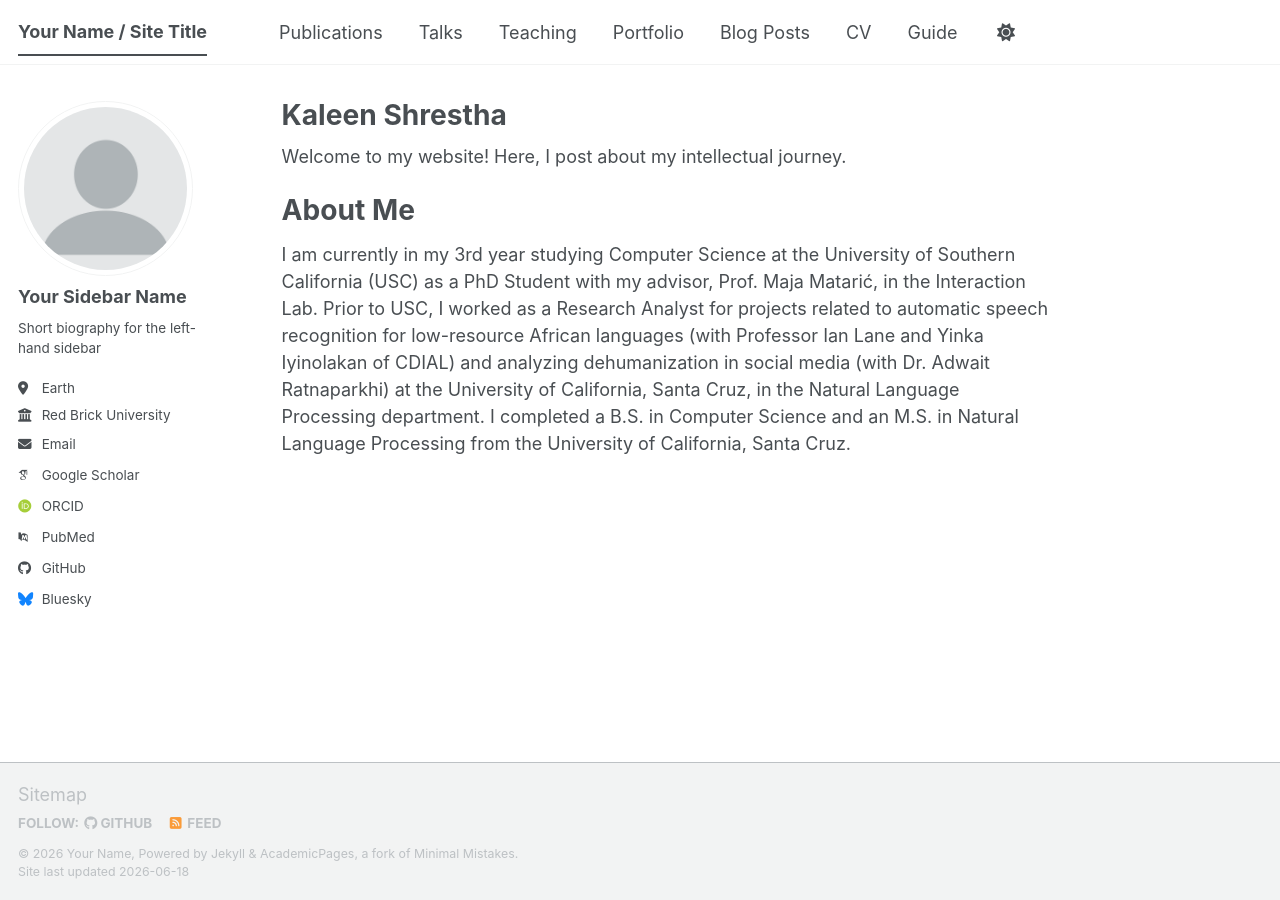
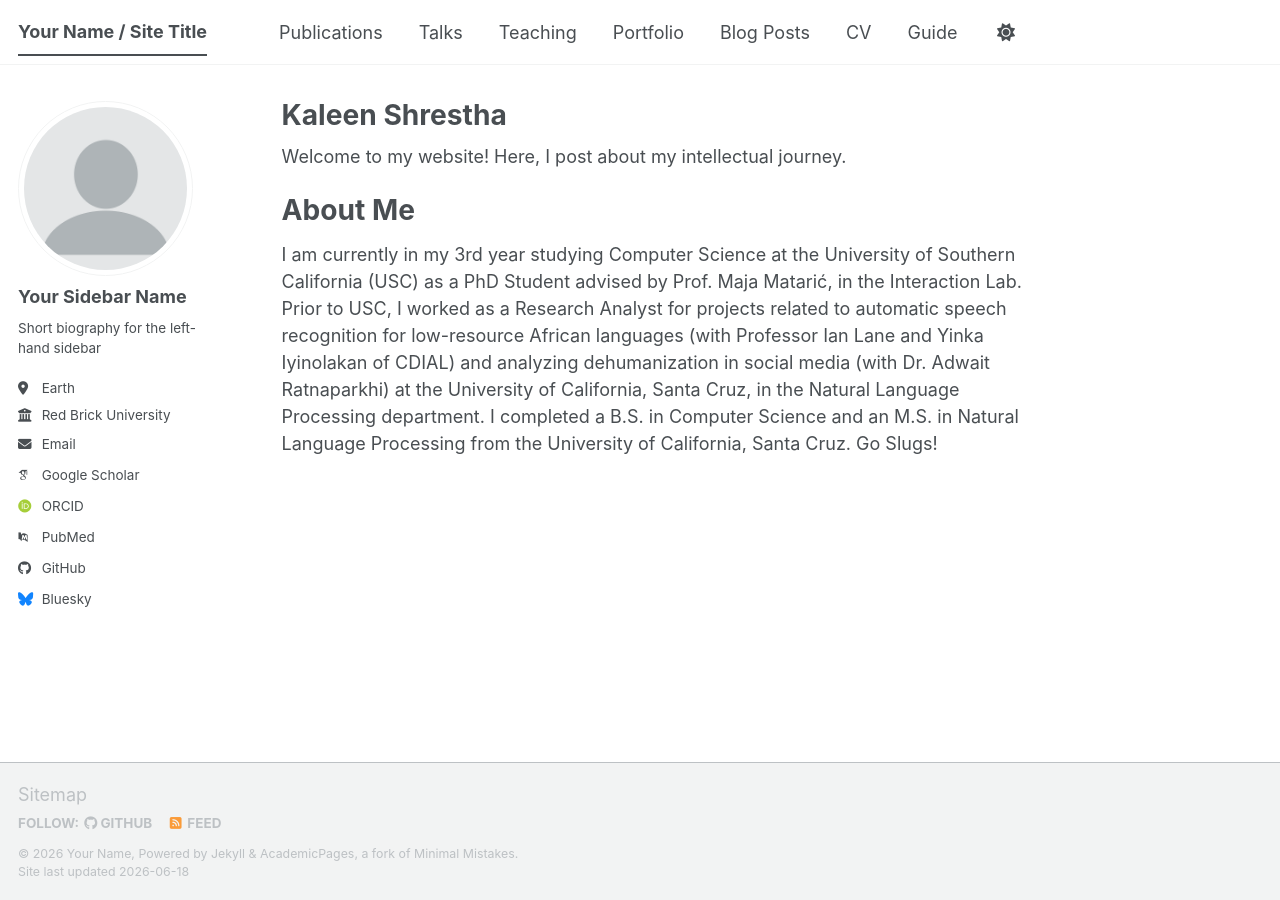
Before and after one commit to kashrest/kashrest.github.io, a Jekyll site: the page built from _pages/about.md, in a window 1280 px wide. Built offline with Jekyll 4.4.1, drawn with Linux system fonts in a browser that asks for light colours; some web fonts are replaced; a script bundle is joined from its source files by our own code; library files that are not in the unit come from our copies.

Commit message:
Google scholar

```diff
--- a/_pages/about.md
+++ b/_pages/about.md
@@ -12,4 +12,4 @@
 
 About Me
 ======
-I am currently in my 3rd year studying Computer Science at the University of Southern California (USC) as a PhD Student with my advisor, Prof. Maja Matarić, in the Interaction Lab. Prior to USC, I worked as a Research Analyst for projects related to automatic speech recognition for low-resource African languages (with Professor Ian Lane and Yinka Iyinolakan of CDIAL) and analyzing dehumanization in social media (with Dr. Adwait Ratnaparkhi) at the University of California, Santa Cruz, in the Natural Language Processing department. I completed a B.S. in Computer Science and an M.S. in Natural Language Processing from the University of California, Santa Cruz.
+I am currently in my 3rd year studying Computer Science at the University of Southern California (USC) as a PhD Student advised by Prof. Maja Matarić, in the Interaction Lab. Prior to USC, I worked as a Research Analyst for projects related to automatic speech recognition for low-resource African languages (with Professor Ian Lane and Yinka Iyinolakan of CDIAL) and analyzing dehumanization in social media (with Dr. Adwait Ratnaparkhi) at the University of California, Santa Cruz, in the Natural Language Processing department. I completed a B.S. in Computer Science and an M.S. in Natural Language Processing from the University of California, Santa Cruz. Go Slugs!
--- a/_pages/publications.html
+++ b/_pages/publications.html
@@ -6,7 +6,7 @@
 ---
 
 {% if site.author.googlescholar %}
-  <div class="wordwrap">You can also find my articles on <a href="{{site.author.googlescholar}}">my Google Scholar profile</a>.</div>
+  <div class="wordwrap">You can also find my articles on <a href="{{https://scholar.google.com/citations?hl=en&user=hkY3yCkAAAAJ}}">my Google Scholar profile</a>.</div>
 {% endif %}
 
 {% include base_path %}
```
